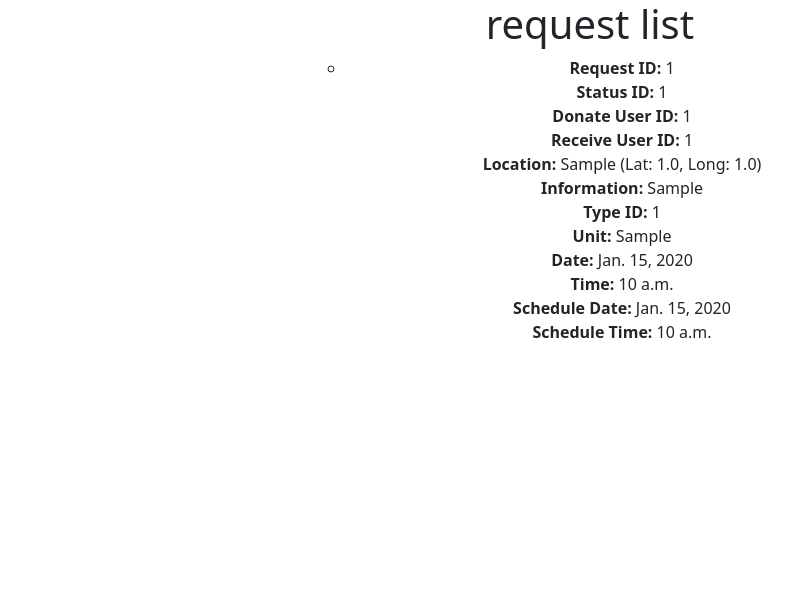
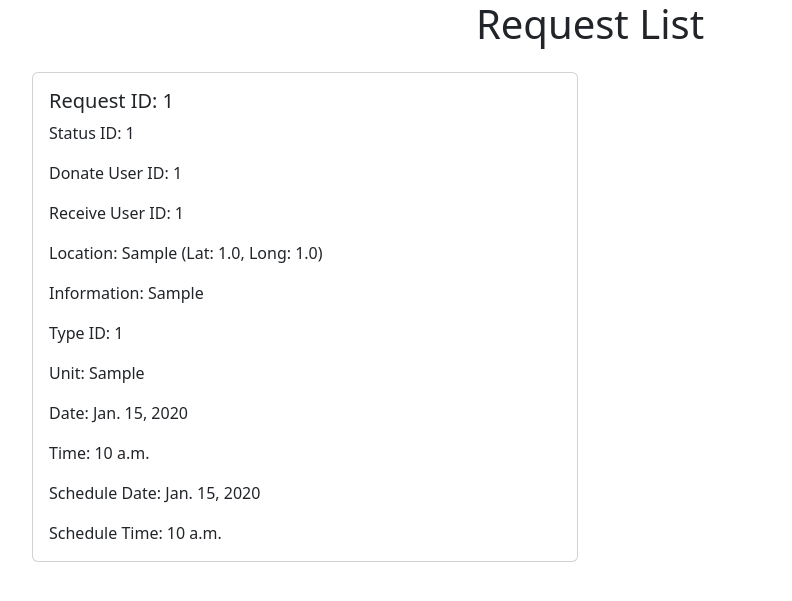
Before and after one commit to LiorCohen3/UnitedOref, a Django app: template main/templates/requestList.html in a window 1280 px wide. Shown: the top 601 px of the page, without its empty margins (50-842 px from the left). Run offline with Django 5.2, Linux system fonts and the light colour scheme; the template is opened without the code that fills it: values that come from a table or form of the project are taken from there, others are empty; tables that the repository leaves empty hold one stand-in row (values such as "Sample post"); parts of the project's set-up code (start-up, migrations or seed data) failed here and were passed over.

Commit message:
requestList.html each request is in a diffrent card

```diff
--- a/main/templates/requestList.html
+++ b/main/templates/requestList.html
@@ -8,34 +8,35 @@
     <link rel="stylesheet" href="https://cdn.jsdelivr.net/npm/bootstrap-icons@1.10.5/font/bootstrap-icons.css">
     <link href="https://cdn.jsdelivr.net/npm/bootstrap@5.3.0-alpha3/dist/css/bootstrap.min.css" rel="stylesheet"
         integrity="sha384-KK94CHFLLe+nY2dmCWGMq91rCGa5gtU4mk92HdvYe+M/SXH301p5ILy+dN9+nJOZ" crossorigin="anonymous">
-    <title>Requests List After Algorithm </title>
+    <title>Requests List After Algorithm</title>
 </head>
 <body>
 
-    <div class="container text-center col-6">
-        <h1>request list</h1>
-<!--        <strong>{{requests}} </strong>-->
-    <ul>
-        <ul>
-    {% for request in requests %}
-        <li>
-            <strong>Request ID:</strong> {{ request.requests_id }} <br>
-            <strong>Status ID:</strong> {{ request.requests_status_id }} <br>
-            <strong>Donate User ID:</strong> {{ request.donate_user_id }} <br>
-            <strong>Receive User ID:</strong> {{ request.receive_user_id }} <br>
-            <strong>Location:</strong> {{ request.area }} (Lat: {{ request.location_lat }}, Long: {{ request.location_long }}) <br>
-            <strong>Information:</strong> {{ request.info }} <br>
-            <strong>Type ID:</strong> {{ request.type_id }} <br>
-            <strong>Unit:</strong> {{ request.unit }} <br>
-            <strong>Date:</strong> {{ request.date }} <br>
-            <strong>Time:</strong> {{ request.time }} <br>
-            <strong>Schedule Date:</strong> {{ request.schedule_date }} <br>
-            <strong>Schedule Time:</strong> {{ request.schedule_time }} <br>
-        </li>
-    {% endfor %}
-</ul>
+    <div class="container">
+        <h1 class="text-center mb-4">Request List</h1>
+        <div class="row">
+            {% for request in requests %}
+            <div class="col-md-6 mb-4">
+                <div class="card">
+                    <div class="card-body">
+                        <h5 class="card-title">Request ID: {{ request.requests_id }}</h5>
+                        <p class="card-text">Status ID: {{ request.requests_status_id }}</p>
+                        <p class="card-text">Donate User ID: {{ request.donate_user_id }}</p>
+                        <p class="card-text">Receive User ID: {{ request.receive_user_id }}</p>
+                        <p class="card-text">Location: {{ request.area }} (Lat: {{ request.location_lat }}, Long: {{ request.location_long }})</p>
+                        <p class="card-text">Information: {{ request.info }}</p>
+                        <p class="card-text">Type ID: {{ request.type_id }}</p>
+                        <p class="card-text">Unit: {{ request.unit }}</p>
+                        <p class="card-text">Date: {{ request.date }}</p>
+                        <p class="card-text">Time: {{ request.time }}</p>
+                        <p class="card-text">Schedule Date: {{ request.schedule_date }}</p>
+                        <p class="card-text">Schedule Time: {{ request.schedule_time }}</p>
+                    </div>
+                </div>
+            </div>
+            {% endfor %}
+        </div>
+    </div>
 
-    </ul>
-    </div>
 </body>
 </html>
```
